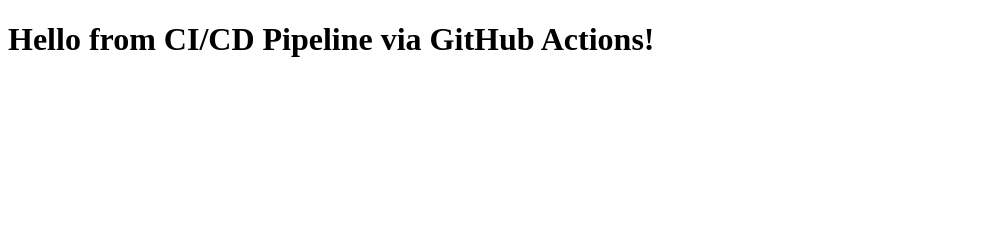
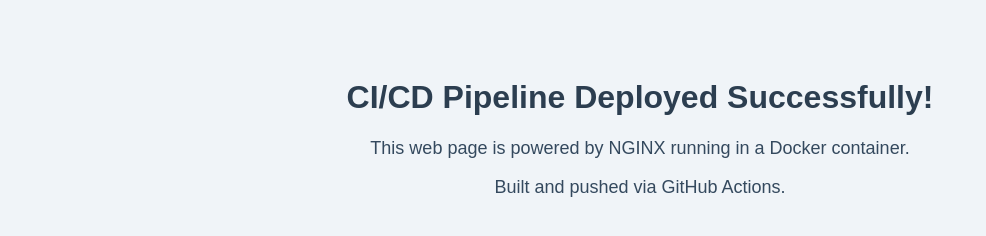
Before and after one commit to polankisravya/CICD-pipeline, a plain HTML site: page app/index.html in a window 1280 px wide. Shown: the whole page, without its empty margins (0-986 px from the left). Drawn offline with Linux system fonts and the light colour scheme.

Commit message:
Update index.html

```diff
--- a/app/index.html
+++ b/app/index.html
@@ -1,9 +1,27 @@
 <!DOCTYPE html>
-<html>
+<html lang="en">
 <head>
-  <title>CI/CD Pipeline Demo</title>
+  <meta charset="UTF-8">
+  <title>CI/CD Pipeline Success!</title>
+  <style>
+    body {
+      background-color: #f0f4f8;
+      font-family: Arial, sans-serif;
+      text-align: center;
+      padding-top: 50px;
+    }
+    h1 {
+      color: #2c3e50;
+    }
+    p {
+      color: #34495e;
+      font-size: 18px;
+    }
+  </style>
 </head>
 <body>
-  <h1>Hello from CI/CD Pipeline via GitHub Actions!</h1>
+  <h1> CI/CD Pipeline Deployed Successfully!</h1>
+  <p>This web page is powered by NGINX running in a Docker container.</p>
+  <p>Built and pushed via GitHub Actions.</p>
 </body>
 </html>
```
